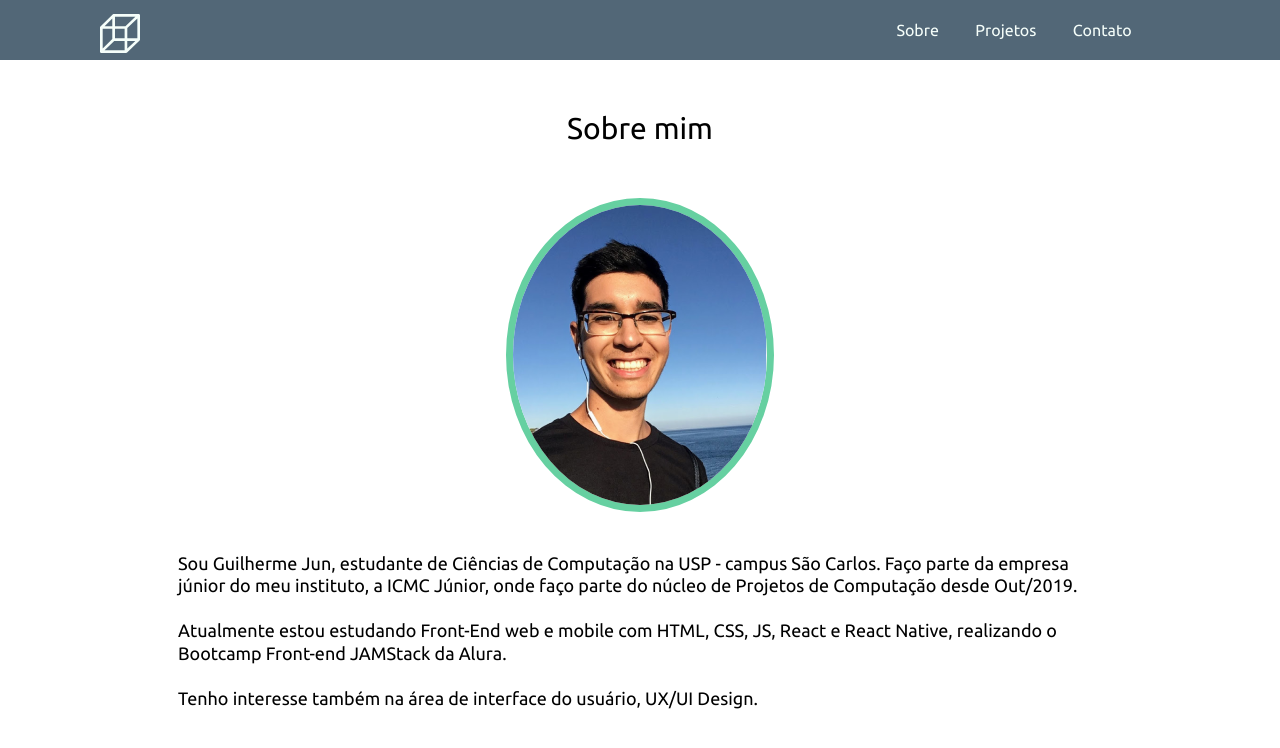
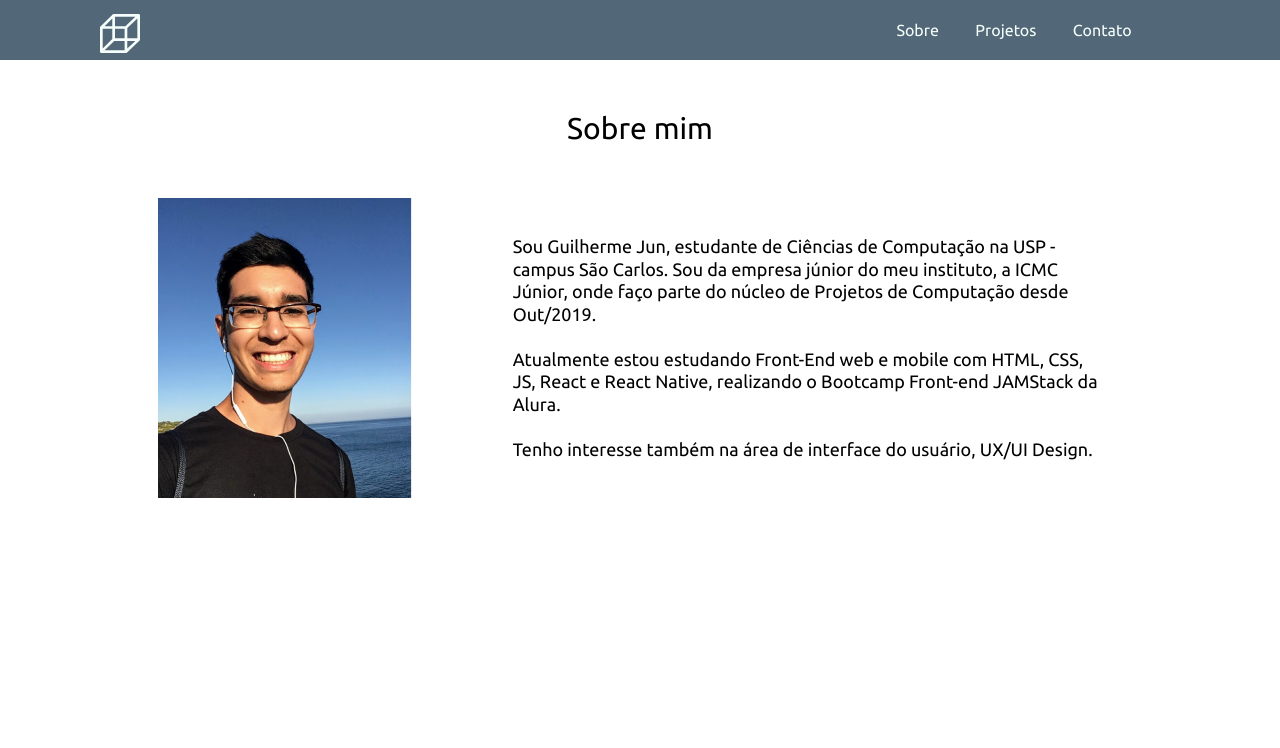
Before and after one commit to guijun13/Guilherme_Jun_JAMStackAlura, a Next.js app: page /about in a window 1280 px wide. Shown: the top 748 px of the page. Built offline with nearby package versions, Linux system fonts and the light colour scheme.

Commit message:
feat(image): add nextjs image component for profile pic on 'About' page

```diff
--- a/pages/about.js
+++ b/pages/about.js
@@ -1,4 +1,5 @@
 import React from 'react';
+import Image from 'next/image';
 import Header from '../src/components/commons/Header';
 import Grid from '../src/components/foundation/layout/Grid';
 import Text from '../src/components/foundation/Text';
@@ -20,28 +21,23 @@ export default function About() {
         </Grid.Row>
         <Grid.Row>
           <Grid.Col
-            value={{ lg: 4, md: 10, xs: 12 }} // ocupa colunas
-            offset={{ lg: 0, md: 0, xs: 0 }} // desloca/pula colunas
+            value={{ lg: 4, md: 7, sm: 9 }} // ocupa colunas
+            offset={{ lg: 0, md: 0, sm: 0 }} // desloca/pula colunas
             display="flex"
             alignItems="flex-start"
             justifyContent="flex-start"
             flexDirection="column"
           >
-            <img
-              style={{
-                display: 'block',
-                margin: 'auto',
-                marginBottom: '20px',
-                border: 'solid 7px #66D0A1',
-                borderRadius: '50%',
-              }}
+            <Image
               src="/images/profile.png"
               alt="img"
+              width={254}
+              height={300}
             />
           </Grid.Col>
           <Grid.Col
-            value={{ md: 12, xs: 12 }} // ocupa colunas
-            offset={{ md: 0, xs: 0 }} // desloca/pula colunas
+            value={{ lg: 8, md: 12, sm: 12 }} // ocupa colunas
+            offset={{ lg: 0, md: 0, sm: 0 }} // desloca/pula colunas
             display="flex"
             alignItems="center"
             justifyContent="center"
@@ -49,9 +45,9 @@ export default function About() {
           >
             <Text margin="20px" tag="p" variant="titleh5">
               Sou Guilherme Jun, estudante de Ciências de Computação na USP -
-              campus São Carlos. Faço parte da empresa júnior do meu instituto,
-              a ICMC Júnior, onde faço parte do núcleo de Projetos de Computação
-              desde Out/2019.
+              campus São Carlos. Sou da empresa júnior do meu instituto, a ICMC
+              Júnior, onde faço parte do núcleo de Projetos de Computação desde
+              Out/2019.
               <br />
               <br />
               Atualmente estou estudando Front-End web e mobile com HTML, CSS,
```
